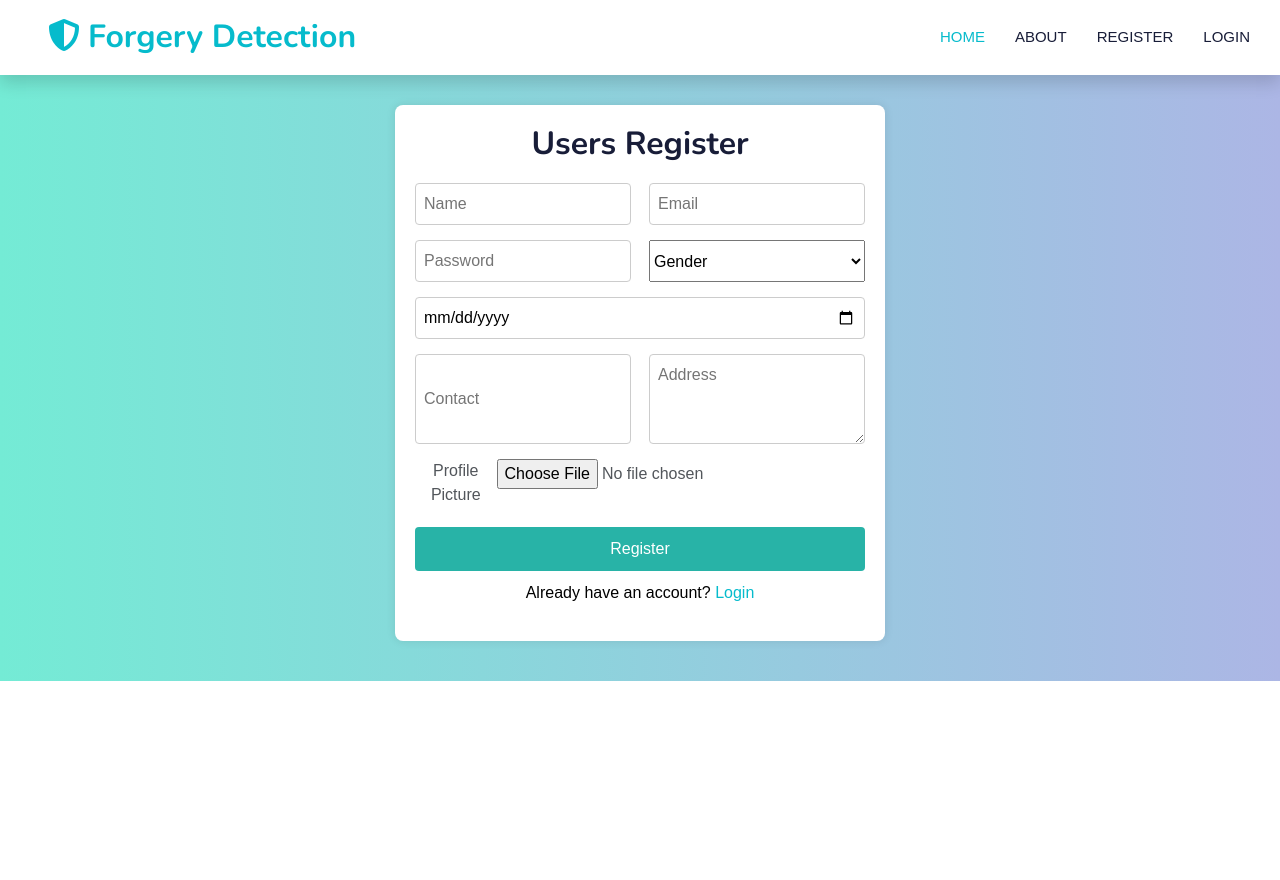
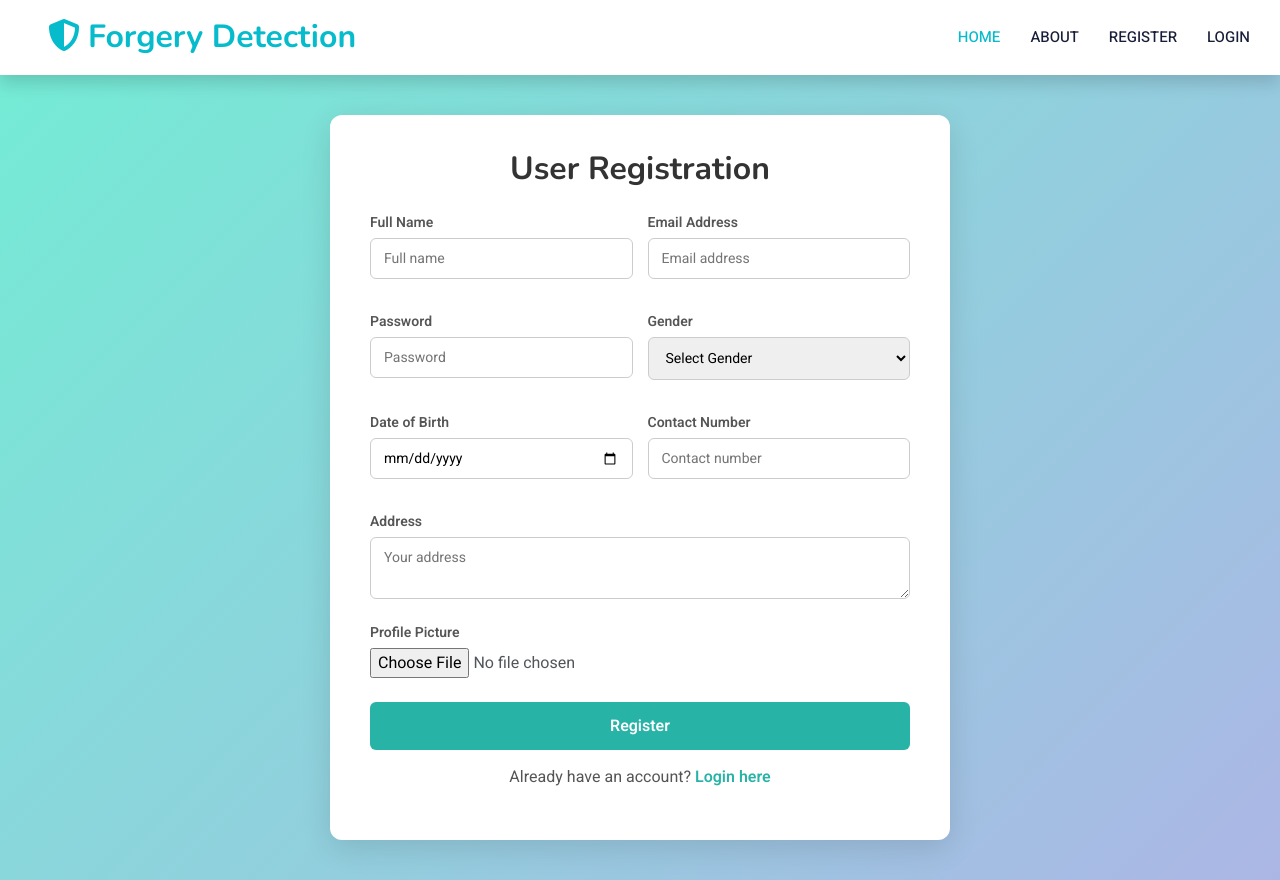
Before and after one commit to Nayum12/IMAGE-FORGERY-DETECTION-USING-MD5-AND-OPENCV-, a Django app: page /userregister/ in a window 1280 px wide. Before the commit the page ends 681 px from the top, so only its background shows below. Run offline with Django 5.2, Linux system fonts and the light colour scheme; some libraries are stand-ins or nearby versions.

Commit message:
Fix navigation links and template inheritance structure
- Rewrote index.html as proper base template with block content and block title
- Fixed home.html to override block content (logged-in navbar) and expose block title for sub-pages
- Fixed about.html, userslogin.html, userregister.html to extend index.html correctly
- Fixed uploadfile.html and viewdata.html to extend home.html correctly
- All 7 pages now render with correct navbar and working navigation links
- Added color-coded result badges in viewdata.html

```diff
--- a/templates/userregister.html
+++ b/templates/userregister.html
@@ -1,163 +1,163 @@
-{% extends "index.html" %} {% block title %}
-<head>
-  <meta charset="UTF-8" />
-  <meta name="viewport" content="width=device-width, initial-scale=1.0" />
-  <title>Registration Form</title>
+{% extends "index.html" %}
+{% block title %}
 <style>
-    body {
-      font-family: Arial, sans-serif;
-      /* background-color: #b4f5e7; */
-
-
+    .register-wrapper {
+        background: linear-gradient(135deg, #74ebd5, #acb6e5);
+        min-height: 80vh;
+        display: flex;
+        align-items: center;
+        justify-content: center;
+        padding: 40px 15px;
     }
-
-  .containr {
-      display: flex;
-      justify-content: center;
-      align-items: center;
-      background: linear-gradient(to right, #74ebd5, #acb6e5);
-  }
-
     .form-container {
         background-color: #fff;
-      padding: 20px;
-      border-radius: 8px;
-      box-shadow: 0 0 10px rgba(0, 0, 0, 0.1);
+        padding: 35px 40px;
+        border-radius: 12px;
+        box-shadow: 0 8px 30px rgba(0, 0, 0, 0.12);
         width: 100%;
-      max-width: 600px;
-      margin-top: 30px;
-      margin-bottom: 40px;
+        max-width: 620px;
     }
-
-  h2 {
+    .form-container h2 {
         text-align: center;
-      margin-bottom: 20px;
+        margin-bottom: 24px;
+        color: #333;
+        font-weight: 700;
     }
-
-  .form-group {
-      margin-bottom: 15px;
+    .form-row {
         display: flex;
-      justify-content: space-between;
+        gap: 15px;
+        margin-bottom: 16px;
     }
-
-  .form-group label {
+    .form-row > div {
+        flex: 1;
+    }
+    .form-field {
+        margin-bottom: 16px;
+    }
+    .form-field label {
         display: block;
         margin-bottom: 5px;
+        font-weight: 600;
+        color: #555;
+        font-size: 14px;
     }
-
-  .form-group input[type="text"],
-  .form-group input[type="email"],
-  .form-group input[type="password"],
-  .form-group input[type="date"],
-  .form-group input[type="tel"],
-  /* .form-group select, */
-  .form-group textarea {
-      width: 48%;
-      padding: 8px;
+    .form-field input[type="text"],
+    .form-field input[type="email"],
+    .form-field input[type="password"],
+    .form-field input[type="date"],
+    .form-field input[type="tel"],
+    .form-field select,
+    .form-field textarea {
+        width: 100%;
+        padding: 9px 13px;
+        border: 1px solid #ccc;
+        border-radius: 6px;
         box-sizing: border-box;
-      border: 1px solid #ccc;
-      border-radius: 4px;
+        font-size: 14px;
+        transition: border-color 0.3s;
     }
-
-  .form-group select {
-      width: 48%;
+    .form-field input:focus,
+    .form-field select:focus,
+    .form-field textarea:focus {
+        border-color: #28b3a7;
+        outline: none;
     }
-
-  textarea {
-      resize: vertical;
-  }
-
-  .form-group.full-width input,
-  .form-group.full-width textarea,
-  .form-group.full-width select {
+    textarea { resize: vertical; }
+    .submit-btn {
         width: 100%;
-  }
-
-  .select {
-      width: 100%;
-  }
-
-  /* .form-group.gender {
-      display: flex;
-      justify-content: space-between;
-  } */
-  /* .form-group.gender label {
-      margin: 0;
-  } */
-  /* .form-group.gender input {
-      width: auto;
-      margin-right: 10px;
-  } */
-  /* .form-group.profile input {
-      border: none;
-  } */
-  button {
-      width: 100%;
-      padding: 10px;
+        padding: 12px;
         background-color: #28b3a7;
         color: #fff;
         border: none;
-      border-radius: 4px;
+        border-radius: 6px;
         cursor: pointer;
+        font-size: 16px;
+        font-weight: 600;
+        transition: background-color 0.3s;
+        margin-top: 8px;
     }
+    .submit-btn:hover { background-color: #1d9089; }
+    .form-footer {
+        margin-top: 15px;
+        text-align: center;
+        color: #555;
+    }
+    .form-footer a {
+        color: #28b3a7;
+        text-decoration: none;
+        font-weight: 600;
+    }
+    .form-footer a:hover { text-decoration: underline; }
+</style>
 
-  button:hover {
-      background-color:#5ddac5;
-  }
-</style>
-</head>
-
-<body>
-<div class="containr" >
-  <center>
+<div class="register-wrapper">
     <div class="form-container">
         {% if messages %}
             {% for message in messages %}
-          <center>
-              <p class="alert alert-success">{{ message }}</p>
-          </center>
-
+                <div class="alert alert-danger text-center mb-3">{{ message }}</div>
             {% endfor %}
         {% endif %}
-          <h2>Users Register</h2>
+        <h2>User Registration</h2>
         <form action="{% url 'userregister' %}" method="post" enctype="multipart/form-data">
             {% csrf_token %}
-
-              <div class="form-group">
-                  <input type="text" id="name" name="name" placeholder="Name" required>
-                  <input type="email" id="email" name="email" placeholder="Email" required>
+            <div class="form-row">
+                <div>
+                    <div class="form-field">
+                        <label for="name">Full Name</label>
+                        <input type="text" id="name" name="name" placeholder="Full name" required>
                     </div>
-              <div class="form-group">
-
+                </div>
+                <div>
+                    <div class="form-field">
+                        <label for="email">Email Address</label>
+                        <input type="email" id="email" name="email" placeholder="Email address" required>
+                    </div>
+                </div>
+            </div>
+            <div class="form-row">
+                <div>
+                    <div class="form-field">
+                        <label for="password">Password</label>
                         <input type="password" id="password" name="password" placeholder="Password" required>
+                    </div>
+                </div>
+                <div>
+                    <div class="form-field">
+                        <label for="gender">Gender</label>
                         <select id="gender" name="gender" required>
-                      <option value="" disabled selected>Gender</option>
+                            <option value="" disabled selected>Select Gender</option>
                             <option value="male">Male</option>
                             <option value="female">Female</option>
                             <option value="other">Other</option>
                         </select>
-
                     </div>
-
-              <div class="form-group full-width">
+                </div>
+            </div>
+            <div class="form-row">
+                <div>
+                    <div class="form-field">
+                        <label for="dob">Date of Birth</label>
                         <input type="date" id="dob" name="dob" required>
-
                     </div>
-              <div class="form-group">
-                  <input type="tel" id="contact" name="contact" placeholder="Contact" required>
-                  <textarea id="address" name="address" rows="3" placeholder="Address" required></textarea>
                 </div>
-              <div class="form-group full-width profile">
+                <div>
+                    <div class="form-field">
+                        <label for="contact">Contact Number</label>
+                        <input type="tel" id="contact" name="contact" placeholder="Contact number" required>
+                    </div>
+                </div>
+            </div>
+            <div class="form-field">
+                <label for="address">Address</label>
+                <textarea id="address" name="address" rows="2" placeholder="Your address" required></textarea>
+            </div>
+            <div class="form-field">
                 <label for="profile">Profile Picture</label>
                 <input type="file" id="profile" name="profile" accept="image/*" required>
             </div>
-              <button type="submit">Register</button>
-              <p style="margin-top: 10px; text-align: center; color: black;">Already have an account? <a
-                      href="{% url 'userslogin' %}">Login</a></p>
+            <button type="submit" class="submit-btn">Register</button>
         </form>
+        <p class="form-footer">Already have an account? <a href="{% url 'userslogin' %}">Login here</a></p>
     </div>
-  </center>
 </div>
-</body>
-
-{% endblock %}
+{% endblock title %}
```
Also changed, not shown: templates/about.html (+22 -7 lines), templates/uploadfile.html (+39 -41 lines), templates/userslogin.html (+57 -51 lines), templates/viewdata.html (+75 -62 lines). Lines whose indentation alone changed are shown as unchanged.
